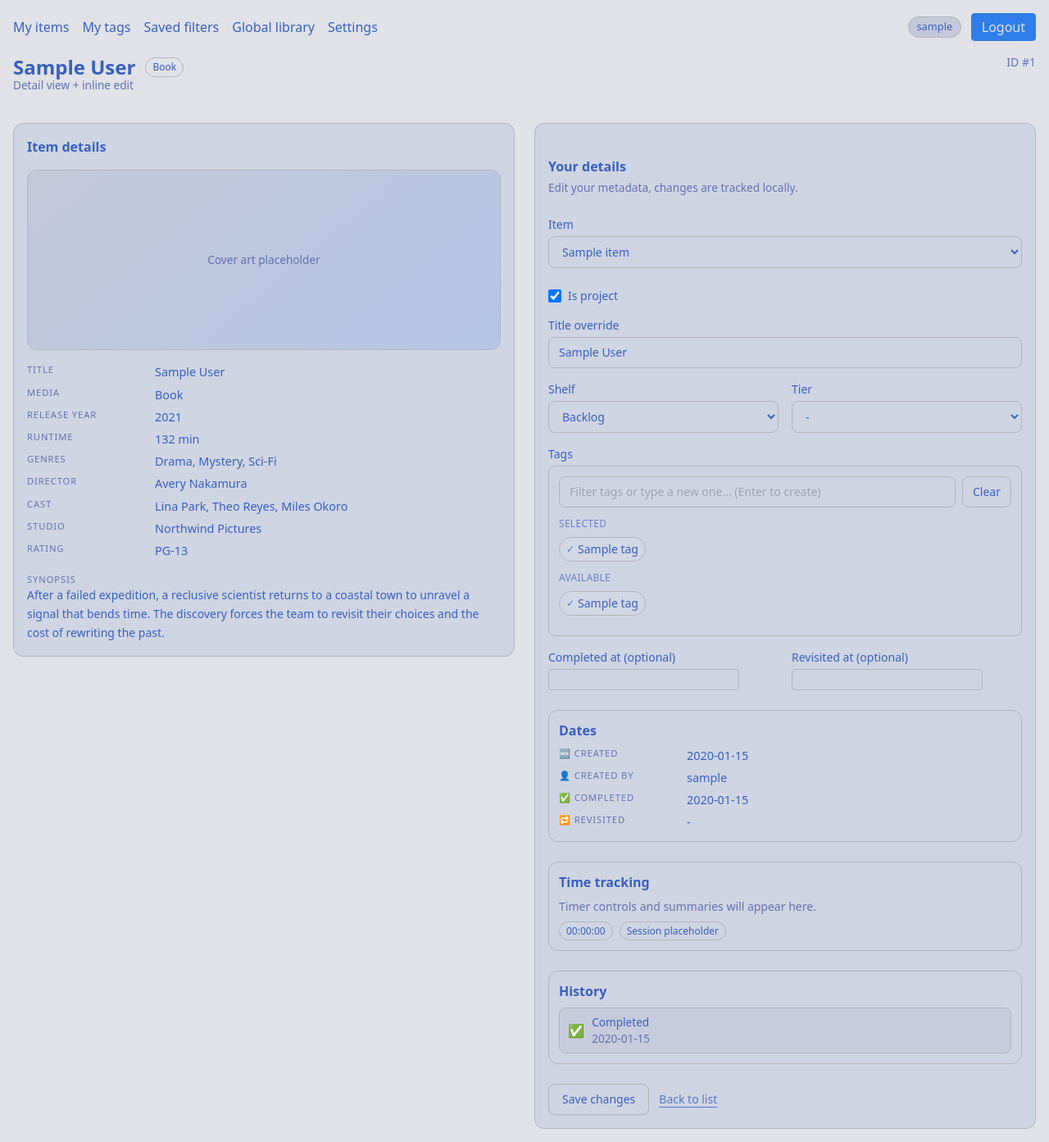
After one commit to TheBitBanger/gulgrir, a Django app: page /my/items/1/ in a window 1280 px wide. The commit adds this page. Shown: the whole page at 82% size. Run offline with Django 5.2, Linux system fonts and the light colour scheme; a user stored in the database is signed in; tables that the repository leaves empty hold one stand-in row (values such as "Sample post"); some libraries are stand-ins or nearby versions.

Commit message:
snapshot: useritem detail layout v1

```diff
--- a/src/tracker/templates/tracker/base.html
+++ b/src/tracker/templates/tracker/base.html
@@ -221,6 +221,114 @@
       font-size: 0.8rem;
     }
 
+    .panel {
+      background: var(--surface);
+      border: 1px solid var(--border);
+      border-radius: 0.75rem;
+      padding: 1rem;
+    }
+
+    .panel-title {
+      font-weight: 600;
+      margin-bottom: 0.5rem;
+    }
+
+    .panel-subtitle {
+      color: var(--muted);
+      font-size: 0.85rem;
+      margin-top: -0.25rem;
+      margin-bottom: 0.75rem;
+    }
+
+    .cover-placeholder {
+      background: linear-gradient(140deg, var(--surface-2), color-mix(in oklab, var(--accent) 18%, var(--surface)));
+      border: 1px solid var(--border);
+      border-radius: 0.75rem;
+      height: 220px;
+      display: flex;
+      align-items: center;
+      justify-content: center;
+      color: var(--muted);
+      font-size: 0.85rem;
+    }
+
+    .meta-grid {
+      display: grid;
+      grid-template-columns: 140px 1fr;
+      gap: 0.35rem 1rem;
+      font-size: 0.9rem;
+    }
+
+    .meta-label {
+      color: var(--muted);
+      text-transform: uppercase;
+      font-size: 0.7rem;
+      letter-spacing: 0.08em;
+    }
+
+    .meta-value {
+      color: var(--text);
+    }
+
+    .badge {
+      display: inline-flex;
+      align-items: center;
+      gap: 0.25rem;
+      padding: 0.1rem 0.5rem;
+      border-radius: 9999px;
+      border: 1px solid var(--border);
+      font-size: 0.75rem;
+      color: var(--text);
+    }
+
+    .field-track {
+      position: relative;
+    }
+
+    .dirty-badge {
+      display: none;
+      margin-left: 0.5rem;
+      padding: 0.1rem 0.4rem;
+      border-radius: 9999px;
+      background: color-mix(in oklab, var(--warn) 30%, transparent);
+      border: 1px solid color-mix(in oklab, var(--warn) 60%, var(--border));
+      color: var(--text);
+      font-size: 0.65rem;
+      text-transform: uppercase;
+      letter-spacing: 0.08em;
+    }
+
+    .field-track.is-dirty .dirty-badge {
+      display: inline-flex;
+    }
+
+    .field-track.is-dirty input,
+    .field-track.is-dirty select,
+    .field-track.is-dirty textarea {
+      border-color: color-mix(in oklab, var(--warn) 70%, var(--border));
+      box-shadow: 0 0 0 1px color-mix(in oklab, var(--warn) 45%, transparent);
+    }
+
+    .history-list {
+      display: grid;
+      gap: 0.5rem;
+    }
+
+    .history-item {
+      display: flex;
+      align-items: center;
+      gap: 0.6rem;
+      padding: 0.4rem 0.6rem;
+      border-radius: 0.5rem;
+      border: 1px solid var(--border);
+      background: color-mix(in oklab, var(--surface-2) 70%, transparent);
+      font-size: 0.85rem;
+    }
+
+    .history-icon {
+      font-size: 1rem;
+    }
+
     [x-cloak] {
       display: none !important;
     }
--- a/src/tracker/templates/tracker/partials/useritem_table.html
+++ b/src/tracker/templates/tracker/partials/useritem_table.html
@@ -32,7 +32,11 @@
         <td class="text-left">
           <input type="checkbox" name="selected_ids" value="{{ ui.id }}" class="row-check mr-1" />{% if ui.is_project %}📁{% endif %}
         </td>
-        <td class="p-1">{{ ui.display_title }}</td>
+        <td class="p-1">
+          <a href="{% url 'useritem_detail' ui.pk %}" class="link">
+            {{ ui.display_title }}
+          </a>
+        </td>
         <td class="p-1">
           {% with t=ui.get_tier_display %}
             {% if t and t != "-" %}
--- /dev/null
+++ b/src/tracker/templates/tracker/useritem_detail.html
@@ -0,0 +1,473 @@
+{% extends "tracker/base.html" %}
+{% block content %}
+<div class="space-y-6">
+  <div class="flex items-start justify-between gap-4">
+    <div>
+      <div class="flex items-center gap-3">
+        <h1 class="text-2xl font-semibold">{{ object.display_title }}</h1>
+        {% if item %}
+          <span class="badge">{{ item.get_media_type_display }}</span>
+        {% elif object.is_project %}
+          <span class="badge">Project</span>
+        {% endif %}
+      </div>
+      <div class="panel-subtitle">Detail view + inline edit</div>
+    </div>
+    <div class="text-sm text-muted">
+      ID #{{ object.pk }}
+    </div>
+  </div>
+
+  <div class="grid grid-cols-1 lg:grid-cols-2 gap-6">
+    <section class="space-y-4">
+      <div class="panel space-y-4">
+        <div class="panel-title">Item details</div>
+        <div class="cover-placeholder">Cover art placeholder</div>
+
+        <div class="meta-grid">
+          <div class="meta-label">Title</div>
+          <div class="meta-value">{{ object.display_title }}</div>
+
+          <div class="meta-label">Media</div>
+          <div class="meta-value">
+            {% if item %}{{ item.get_media_type_display }}{% else %}Project{% endif %}
+          </div>
+
+          <div class="meta-label">Release year</div>
+          <div class="meta-value">2021</div>
+
+          <div class="meta-label">Runtime</div>
+          <div class="meta-value">132 min</div>
+
+          <div class="meta-label">Genres</div>
+          <div class="meta-value">Drama, Mystery, Sci-Fi</div>
+
+          <div class="meta-label">Director</div>
+          <div class="meta-value">Avery Nakamura</div>
+
+          <div class="meta-label">Cast</div>
+          <div class="meta-value">Lina Park, Theo Reyes, Miles Okoro</div>
+
+          <div class="meta-label">Studio</div>
+          <div class="meta-value">Northwind Pictures</div>
+
+          <div class="meta-label">Rating</div>
+          <div class="meta-value">PG-13</div>
+        </div>
+
+        <div>
+          <div class="meta-label">Synopsis</div>
+          <p class="text-sm leading-relaxed">
+            After a failed expedition, a reclusive scientist returns to a coastal town to
+            unravel a signal that bends time. The discovery forces the team to revisit
+            their choices and the cost of rewriting the past.
+          </p>
+        </div>
+      </div>
+    </section>
+
+    <section class="space-y-4">
+      <form method="post" class="panel space-y-6" id="useritem-form">
+        {% csrf_token %}
+
+        <div>
+          <div class="panel-title">Your details</div>
+          <div class="panel-subtitle">Edit your metadata, changes are tracked locally.</div>
+        </div>
+
+        {% if form.non_field_errors %}
+          <div class="rounded-lg border p-3 text-sm">
+            {{ form.non_field_errors }}
+          </div>
+        {% endif %}
+
+        <div class="grid grid-cols-1 md:grid-cols-2 gap-4">
+          {% for field in form.visible_fields %}
+            {% if enable_tag_picker and field.name == "tags" %}
+              <div class="md:col-span-2 field-track" data-field-name="tags">
+                <label class="block text-sm mb-1">
+                  Tags
+                  <span class="dirty-badge">Edited</span>
+                </label>
+
+                <div id="tag-picker"
+                     class="rounded-lg border p-3 space-y-3"
+                     data-create-url="{% url 'tag_quick_create' %}"
+                     data-x="24"
+                     data-hx-disable="true">
+
+                  <div class="flex items-center gap-2">
+                    <input id="tag-filter"
+                           type="text"
+                           class="w-full rounded-lg border px-3 py-2 text-sm"
+                           placeholder="Filter tags or type a new one... (Enter to create)"
+                           autocomplete="off" />
+                    <button type="button"
+                            id="tag-clear"
+                            class="rounded-lg border px-3 py-2 text-sm">
+                      Clear
+                    </button>
+                  </div>
+
+                  <div>
+                    <div class="text-xs uppercase tracking-wide opacity-70 mb-2">Selected</div>
+                    <div id="tag-selected" class="flex flex-wrap gap-2"></div>
+                  </div>
+
+                  <div>
+                    <div class="text-xs uppercase tracking-wide opacity-70 mb-2">Available</div>
+
+                    <div id="tag-create-row" class="hidden mb-2">
+                      <button type="button"
+                              id="tag-create-btn"
+                              class="w-full text-left rounded-lg border px-3 py-2 text-sm">
+                        Press Enter / click to create
+                      </button>
+                    </div>
+
+                    <div id="tag-available" class="flex flex-wrap gap-2"></div>
+                  </div>
+
+                  <div id="tag-hidden-inputs"></div>
+
+                  <div class="hidden">
+                    {{ field }}
+                  </div>
+                </div>
+
+                {% if field.errors %}
+                  <div class="mt-1 text-xs">{{ field.errors }}</div>
+                {% endif %}
+              </div>
+            {% else %}
+              {% if field.field.widget.input_type == "checkbox" %}
+                <div class="md:col-span-2 field-track" data-field-name="{{ field.name }}">
+                  <label class="flex items-center gap-2 text-sm mt-2">
+                    {{ field }} <span>{{ field.label }}</span>
+                    <span class="dirty-badge">Edited</span>
+                  </label>
+                  {% if field.errors %}<div class="mt-1 text-xs">{{ field.errors }}</div>{% endif %}
+                </div>
+              {% else %}
+                <div class="field-track {% if field.name == 'item' or field.name == 'title_override' %}md:col-span-2{% endif %}"
+                     data-field-name="{{ field.name }}">
+                  <label for="{{ field.id_for_label }}" class="block text-sm mb-1">
+                    {{ field.label }}
+                    <span class="dirty-badge">Edited</span>
+                  </label>
+                  {{ field }}
+                  {% if field.help_text %}<div class="mt-1 text-xs opacity-70">{{ field.help_text }}</div>{% endif %}
+                  {% if field.errors %}<div class="mt-1 text-xs">{{ field.errors }}</div>{% endif %}
+                </div>
+              {% endif %}
+            {% endif %}
+          {% endfor %}
+        </div>
+
+        <div class="panel" style="padding: 0.75rem;">
+          <div class="panel-title">Dates</div>
+          <div class="meta-grid">
+            <div class="meta-label">🆕 Created</div>
+            <div class="meta-value">{{ object.created_at|date:tpl_fmt }}</div>
+
+            <div class="meta-label">👤 Created by</div>
+            <div class="meta-value">{{ object.created_by|default:"System" }}</div>
+
+            <div class="meta-label">✅ Completed</div>
+            <div class="meta-value">{{ last_completed_at|date:tpl_fmt|default:"-" }}</div>
+
+            <div class="meta-label">🔁 Revisited</div>
+            <div class="meta-value">{{ last_revisited_at|date:tpl_fmt|default:"-" }}</div>
+          </div>
+        </div>
+
+        <div class="panel" style="padding: 0.75rem;">
+          <div class="panel-title">Time tracking</div>
+          <p class="text-sm text-muted">Timer controls and summaries will appear here.</p>
+          <div class="mt-2 flex items-center gap-2">
+            <span class="badge">00:00:00</span>
+            <span class="badge">Session placeholder</span>
+          </div>
+        </div>
+
+        <div class="panel" style="padding: 0.75rem;">
+          <div class="panel-title">History</div>
+          <div class="history-list">
+            {% for entry in history %}
+              <div class="history-item">
+                <span class="history-icon">
+                  {% if entry.event_type == "completed" %}✅{% else %}🔁{% endif %}
+                </span>
+                <div>
+                  <div class="font-medium">
+                    {% if entry.event_type == "completed" %}Completed{% else %}Revisited{% endif %}
+                  </div>
+                  <div class="text-muted">{{ entry.happened_at|date:tpl_fmt }}</div>
+                </div>
+              </div>
+            {% empty %}
+              <div class="text-sm text-muted">No history yet.</div>
+            {% endfor %}
+          </div>
+        </div>
+
+        <div class="flex items-center gap-3">
+          <button type="submit"
+                  class="inline-flex items-center justify-center rounded-lg border px-4 py-2 text-sm font-medium shadow-sm hover:opacity-90">
+            Save changes
+          </button>
+          <a href="{% url 'useritem_dashboard' %}"
+             class="text-sm underline underline-offset-4 opacity-80 hover:opacity-100">
+            Back to list
+          </a>
+        </div>
+      </form>
+    </section>
+  </div>
+</div>
+
+{% if enable_tag_picker %}
+  {{ all_tags|json_script:"all-tags-data" }}
+  {{ selected_tag_ids|json_script:"selected-tag-ids" }}
+
+  <script>
+    (function () {
+      const picker = document.getElementById("tag-picker");
+      if (!picker) return;
+
+      const hiddenSelect = picker.querySelector('select[name="tags"]');
+      if (hiddenSelect) hiddenSelect.disabled = true;
+
+      const X = parseInt(picker.dataset.x || "24", 10);
+      const createUrl = picker.dataset.createUrl;
+
+      const allTags = JSON.parse(document.getElementById("all-tags-data").textContent || "[]");
+      const initialSelected = JSON.parse(document.getElementById("selected-tag-ids").textContent || "[]");
+      const initialSet = new Set(initialSelected.map(Number));
+
+      const filterEl = document.getElementById("tag-filter");
+      const clearBtn = document.getElementById("tag-clear");
+      const selectedEl = document.getElementById("tag-selected");
+      const availableEl = document.getElementById("tag-available");
+      const hiddenInputsEl = document.getElementById("tag-hidden-inputs");
+
+      const createRow = document.getElementById("tag-create-row");
+      const createBtn = document.getElementById("tag-create-btn");
+      const tagWrap = document.querySelector('[data-field-name="tags"]');
+
+      let expanded = false;
+      let filter = "";
+      const selected = new Set(initialSelected.map(Number));
+
+      function getCookie(name) {
+        const m = document.cookie.match(new RegExp("(^|; )" + name + "=([^;]*)"));
+        return m ? decodeURIComponent(m[2]) : "";
+      }
+      function norm(s) { return (s || "").trim().toLowerCase(); }
+
+      function pill(tag, isSelected) {
+        const b = document.createElement("button");
+        b.type = "button";
+        b.className =
+          "inline-flex items-center gap-1 rounded-full border px-2 py-1 text-sm " +
+          (isSelected ? "font-medium" : "");
+        if (isSelected) {
+          b.style.background = "rgba(255,255,255,0.08)";
+          const check = document.createElement("span");
+          check.textContent = "✓";
+          check.className = "text-xs opacity-80";
+          b.appendChild(check);
+        }
+
+        const t = document.createElement("span");
+        t.textContent = tag.name;
+        b.appendChild(t);
+
+        b.addEventListener("click", (e) => {
+          e.preventDefault();
+          e.stopPropagation();
+          toggle(tag.id);
+        });
+        return b;
+      }
+
+      let renderQueued = false;
+      function queueRender() {
+        if (renderQueued) return;
+        renderQueued = true;
+        requestAnimationFrame(() => {
+          renderQueued = false;
+          render();
+        });
+      }
+
+      function toggle(id) {
+        id = Number(id);
+        if (selected.has(id)) selected.delete(id);
+        else selected.add(id);
+        queueRender();
+      }
+
+      function renderHiddenInputs() {
+        hiddenInputsEl.innerHTML = "";
+        Array.from(selected)
+          .sort((a, b) => a - b)
+          .forEach((id) => {
+            const inp = document.createElement("input");
+            inp.type = "hidden";
+            inp.name = "tags";
+            inp.value = String(id);
+            hiddenInputsEl.appendChild(inp);
+          });
+      }
+
+      function renderSelected() {
+        selectedEl.innerHTML = "";
+        const selectedTags = allTags
+          .filter(t => selected.has(Number(t.id)))
+          .sort((a,b) => a.name.localeCompare(b.name));
+        selectedTags.forEach(t => selectedEl.appendChild(pill(t, true)));
+      }
+
+      function renderAvailable() {
+        availableEl.innerHTML = "";
+
+        const f = norm(filter);
+        const filtered = allTags
+          .filter(t => f === "" || norm(t.name).includes(f))
+          .sort((a,b) => a.name.localeCompare(b.name));
+
+        const visible = expanded ? filtered : filtered.slice(0, X);
+        visible.forEach(t => {
+          availableEl.appendChild(pill(t, selected.has(Number(t.id))));
+        });
+
+        if (!expanded && filtered.length > X) {
+          const more = document.createElement("button");
+          more.type = "button";
+          more.className = "inline-flex items-center rounded-full border px-2 py-1 text-sm opacity-70";
+          more.textContent = "...";
+          more.addEventListener("click", () => { expanded = true; queueRender(); });
+          availableEl.appendChild(more);
+        }
+
+        const raw = (filter || "").trim();
+        const canCreate = raw.length > 0 && !allTags.some(t => norm(t.name) === norm(raw));
+        if (canCreate) {
+          createRow.classList.remove("hidden");
+          createBtn.textContent = `Press Enter / click to create "${raw}"`;
+        } else {
+          createRow.classList.add("hidden");
+        }
+      }
+
+      function updateDirty() {
+        if (!tagWrap) return;
+        const sameSize = selected.size === initialSet.size;
+        const isDirty = !sameSize || Array.from(selected).some((id) => !initialSet.has(id));
+        tagWrap.classList.toggle("is-dirty", isDirty);
+      }
+
+      async function createTag(name) {
+        const payload = { name: name.trim() };
+        if (!payload.name) return;
+
+        const res = await fetch(createUrl, {
+          method: "POST",
+          headers: {
+            "Content-Type": "application/json",
+            "X-CSRFToken": getCookie("csrftoken"),
+          },
+          body: JSON.stringify(payload),
+        });
+
+        const data = await res.json();
+        if (!res.ok) {
+          alert(data.error || "Could not create tag");
+          return;
+        }
+
+        const id = Number(data.id);
+        if (!allTags.some(t => Number(t.id) === id)) {
+          allTags.push({ id, name: data.name });
+        }
+
+        selected.add(id);
+        filter = "";
+        filterEl.value = "";
+        expanded = false;
+        queueRender();
+      }
+
+      function render() {
+        renderHiddenInputs();
+        renderSelected();
+        renderAvailable();
+        updateDirty();
+      }
+
+      filterEl.addEventListener("input", (e) => {
+        filter = e.target.value || "";
+        expanded = false;
+        queueRender();
+      });
+
+      filterEl.addEventListener("keydown", async (e) => {
+        if (e.key === "Enter") {
+          e.preventDefault();
+          const raw = (filterEl.value || "").trim();
+          const canCreate = raw.length > 0 && !allTags.some(t => norm(t.name) === norm(raw));
+          if (canCreate) await createTag(raw);
+        } else if (e.key === "Escape") {
+          filter = "";
+          filterEl.value = "";
+          expanded = false;
+          queueRender();
+        }
+      });
+
+      createBtn.addEventListener("click", async () => {
+        const raw = (filterEl.value || "").trim();
+        if (raw) await createTag(raw);
+      });
+
+      clearBtn.addEventListener("click", () => {
+        selected.clear();
+        queueRender();
+      });
+
+      queueRender();
+    })();
+  </script>
+{% endif %}
+
+<script>
+  (function () {
+    function snapshot(el) {
+      if (el.type === "checkbox") {
+        return el.checked ? "1" : "0";
+      }
+      return (el.value || "").trim();
+    }
+
+    document.querySelectorAll(".field-track").forEach((wrap) => {
+      if (wrap.dataset.fieldName === "tags") return;
+      const inputs = wrap.querySelectorAll("input, select, textarea");
+      if (!inputs.length) return;
+
+      const initial = Array.from(inputs).map(snapshot).join("||");
+      wrap.dataset.initial = initial;
+
+      const handler = () => {
+        const current = Array.from(inputs).map(snapshot).join("||");
+        wrap.classList.toggle("is-dirty", current !== wrap.dataset.initial);
+      };
+
+      inputs.forEach((el) => {
+        el.addEventListener("input", handler);
+        el.addEventListener("change", handler);
+      });
+    });
+  })();
+</script>
+{% endblock %}
--- a/src/tracker/urls.py
+++ b/src/tracker/urls.py
@@ -11,6 +11,7 @@ item_patterns = [
 useritem_patterns = [
     path("", views.useritem_dashboard, name="useritem_dashboard"),
     path("add/", views.UserItemCreate.as_view(), name="useritem_add"),
+    path("<int:pk>/", views.UserItemDetail.as_view(), name="useritem_detail"),
     path("<int:pk>/edit/", views.UserItemUpdate.as_view(), name="useritem_edit"),
     path("<int:pk>/delete/", views.UserItemDelete.as_view(), name="useritem_delete"),
     path("save-filter/", views.save_current_filter, name="save_filter"),
--- a/src/tracker/views.py
+++ b/src/tracker/views.py
@@ -150,6 +150,56 @@ class UserItemUpdate(OwnObjectsMixin, UpdateView):
         ctx["selected_tag_ids"] = [int(x) for x in raw]
 
         return ctx
+
+
+class UserItemDetail(OwnObjectsMixin, UpdateView):
+    form_class = UserItemForm
+    model = UserItem
+    template_name = "tracker/useritem_detail.html"
+
+    def get_form_kwargs(self):
+        kwargs = super().get_form_kwargs()
+        kwargs["user"] = self.request.user
+
+        return kwargs
+
+    def get_context_data(self, **kwargs):
+        ctx = super().get_context_data(**kwargs)
+
+        ctx["enable_tag_picker"] = True
+        ctx["all_tags"] = list(
+            Tag.objects.filter(user=self.request.user)
+            .order_by("name")
+            .values("id", "name")
+        )
+
+        form = ctx.get("form")
+        if form is not None:
+            raw = form["tags"].value() or []
+            ctx["selected_tag_ids"] = [int(x) for x in raw]
+        else:
+            ctx["selected_tag_ids"] = []
+
+        user_item = self.object
+        ctx["item"] = user_item.item
+        ctx["history"] = user_item.history.order_by("-happened_at")
+        ctx["last_completed_at"] = (
+            user_item.history.filter(event_type=UserItemHistory.Event.COMPLETED)
+            .order_by("-happened_at")
+            .values_list("happened_at", flat=True)
+            .first()
+        )
+        ctx["last_revisited_at"] = (
+            user_item.history.filter(event_type=UserItemHistory.Event.REVISITED)
+            .order_by("-happened_at")
+            .values_list("happened_at", flat=True)
+            .first()
+        )
+
+        return ctx
+
+    def get_success_url(self):
+        return reverse("useritem_detail", kwargs={"pk": self.object.pk})
 
 
 class UserItemDelete(OwnObjectsMixin, DeleteView):
```
